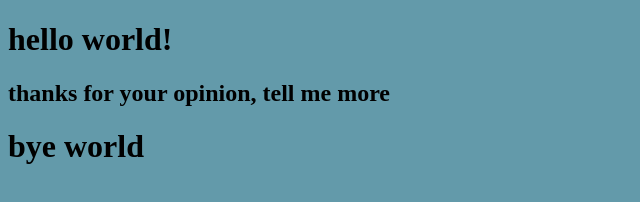
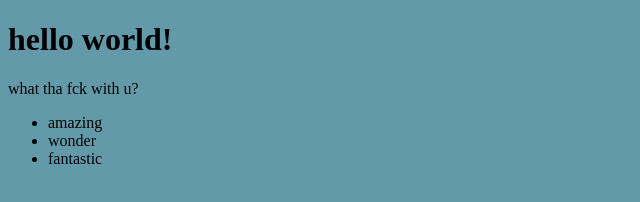
Before and after one commit to juanarz/web-site, a plain HTML site: page index.html in a window 1280 px wide. Shown: the whole page, without its empty margins (0-640 px from the left). Drawn offline with Linux system fonts and the light colour scheme.

Commit message:
new changes

```diff
--- a/index.html
+++ b/index.html
@@ -10,9 +10,12 @@
 </head>
 <body>
     <h1>hello world!</h1>
-    <h2>thanks for your opinion, tell me more</h2>
-
-    <h1>bye world</h1>
+    <p>what tha fck with u?</p>
+    <ul>
+        <li>amazing</li>
+        <li>wonder</li>
+        <li>fantastic</li>
+    </ul>
     <script src="index.js"></script>
 </body>
 </html>
```
